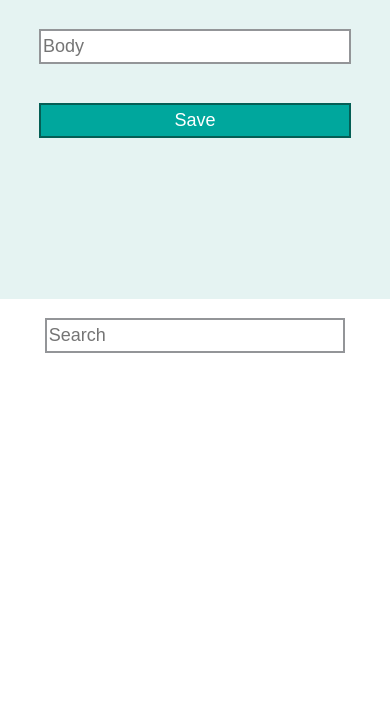
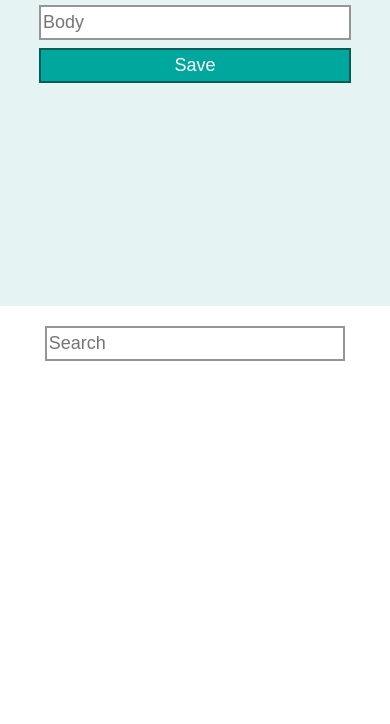
Before and after one commit to Morrisonleary/IdeaBox, a plain HTML site: page index.html in a window 390 px wide. Shown: the part 120-844 px from the top of the page. Drawn offline with Linux system fonts and the light colour scheme.

Commit message:
updated media

```diff
--- a/style.css
+++ b/style.css
@@ -1,6 +1,6 @@
 * {
   box-sizing: border-box;
-  margin: 0px;
+  margin: auto;
 }
 
 body {
@@ -132,7 +132,8 @@ img {
   height: 20px;
 }
 
-@media (max-width: 630px) {
+
+/*@media (m-width: 420px) {
   .save {
     width: 60%;
   }
@@ -149,12 +150,12 @@ img {
   .idea-card {
     width: 60%;
   }
-}
+}*/
 
 @media (max-width: 800px) {
   .header-box {
     height: 50vh;
-    margin-top: -6%;
+    margin-top: -4%;
   }
   .save {
     width: 80%;
```
